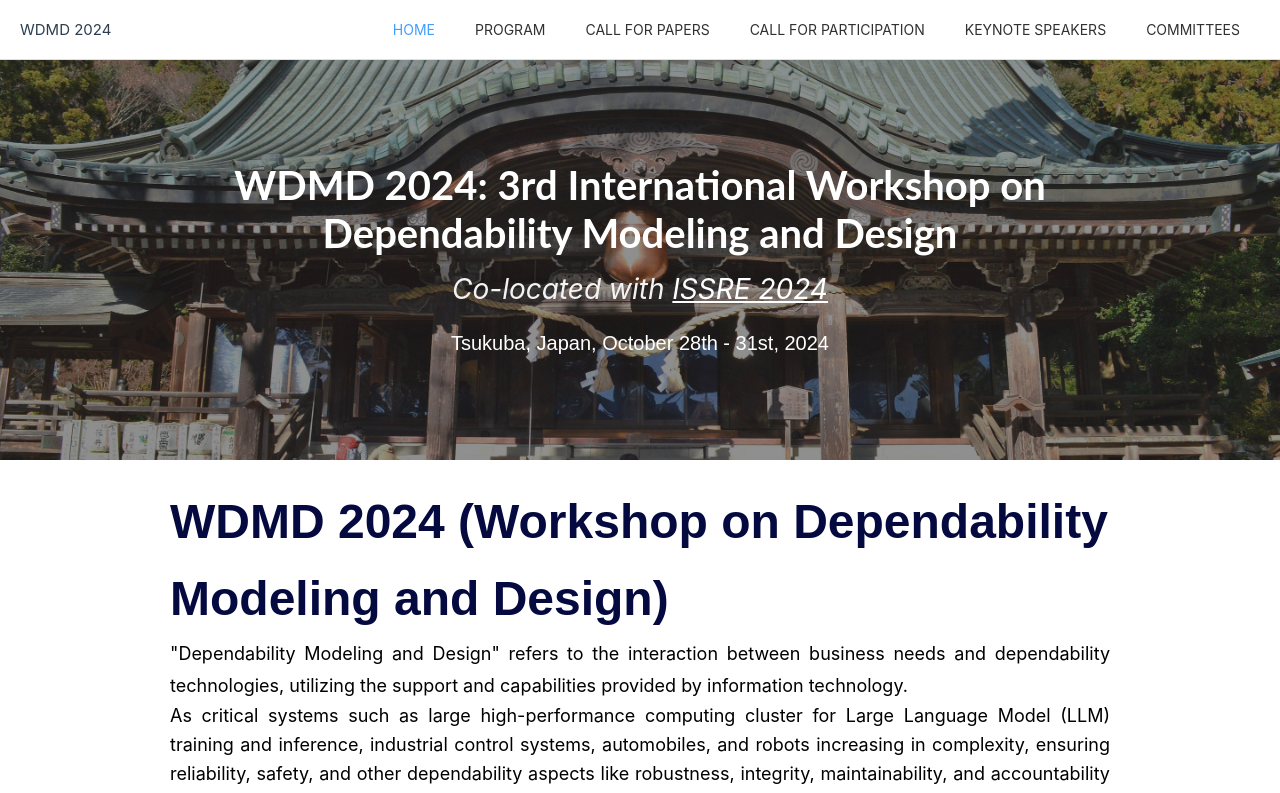
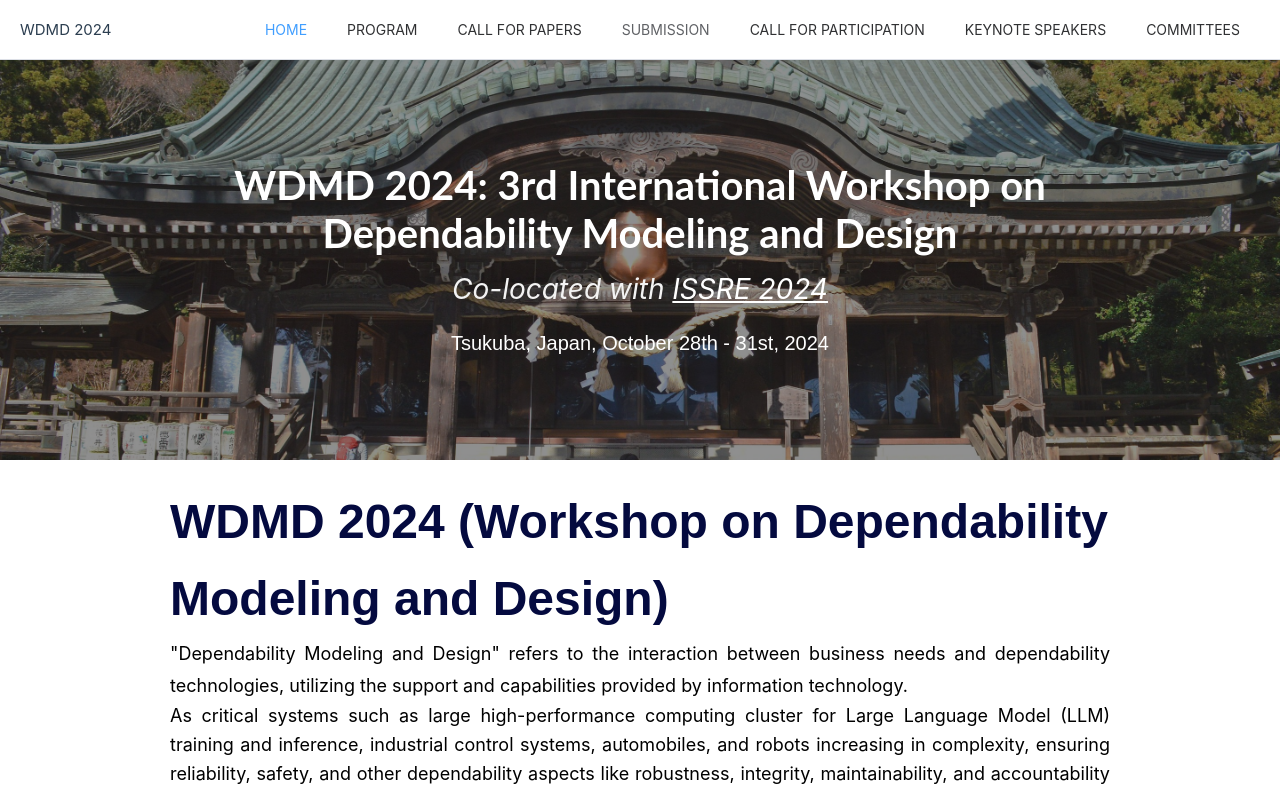
Before and after one commit to issre-wdmd/issre-wdmd.github.io, a Vue app: page /program in a window 1280 px wide. Shown: the top 793 px of the page. Built offline with nearby package versions, Linux system fonts and the light colour scheme.

Commit message:
feat: 新增跳转链接

```diff
--- a/components.d.ts
+++ b/components.d.ts
@@ -8,6 +8,7 @@ export {}
 declare module 'vue' {
   export interface GlobalComponents {
     ElAffix: typeof import('element-plus/es')['ElAffix']
+    ElLink: typeof import('element-plus/es')['ElLink']
     ElMenu: typeof import('element-plus/es')['ElMenu']
     ElMenuItem: typeof import('element-plus/es')['ElMenuItem']
     RouterLink: typeof import('vue-router')['RouterLink']
--- a/src/components/TheHeader.vue
+++ b/src/components/TheHeader.vue
@@ -11,6 +11,9 @@
         <el-menu-item index="/">HOME</el-menu-item>
         <el-menu-item index="/program">PROGRAM</el-menu-item>
         <el-menu-item index="/papers">CALL FOR PAPERS</el-menu-item>
+        <el-menu-item>
+          <el-link class="link" href="https://easychair.org/conferences/?conf=issre2024" target="_blank" :underline="false">SUBMISSION</el-link>
+        </el-menu-item>
         <el-menu-item index="/participation">CALL FOR PARTICIPATION</el-menu-item>
         <el-menu-item index="/keynote/speakers">KEYNOTE SPEAKERS</el-menu-item>
         <el-menu-item index="/committees">COMMITTEES</el-menu-item>
@@ -39,6 +42,10 @@ const route = useRoute()
 
   .menu-right {
     display: flex;
+
+    .link:hover {
+      background-color: transparent;
+    }
   }
 
   :deep(.el-sub-menu__hide-arrow) {
```
